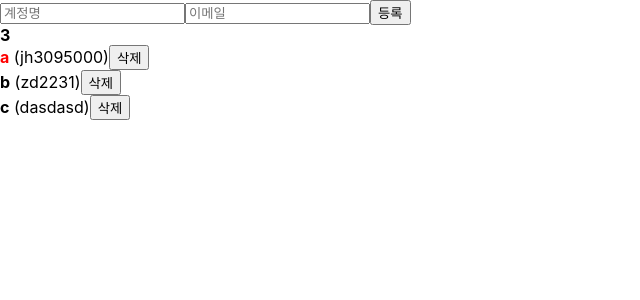
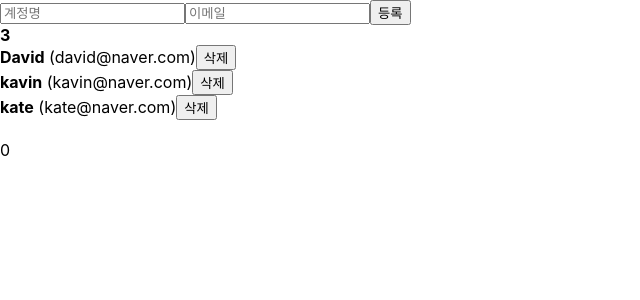
Before and after one commit to JeongBin0227/React-Study, a React (Create React App) app in the folder react-tutorial/begin-react/: page / in a window 1280 px wide. Shown: the top 300 px of the page, without its empty margins (0-640 px from the left). Built offline with nearby package versions, Linux system fonts and the light colour scheme.

Commit message:
[ADD] callback 함수를 이용하여 최적화

```diff
--- a/react-tutorial/begin-react/src/App.js
+++ b/react-tutorial/begin-react/src/App.js
@@ -1,6 +1,12 @@
-import React, {useState, useRef} from "react";
+import React, {useState, useRef, useMemo, useCallback} from "react";
 import UserList from './UserList.js';
 import CreateUser from './createUser.js'
+
+function countActiveUsers(users){
+  console.log("활성 사용자 수를 세는중..")
+  return users.filter(user=>user.active).length
+}
+
 function App() {
   const [inputs, setInputs] = useState({
     username:'',
@@ -8,62 +14,60 @@ function App() {
   });
   const {username,email} = inputs;
 
-  const onChange = (e) => {
+  const onChange = useCallback((e) => {
     const {name, value} = e.target;
         setInputs({
             ...inputs,
             [name] : value,
         });
 
-  }
+  })
   const [users,setUsers] = useState([
     {
         id : 1,
-        username : 'a',
-        email:'jh3095000',
-        active:true,
+        username : 'David',
+        email:'david@naver.com',
+        active:false,
     },
     {
         id : 2,
-        username : 'b',
-        email:'zd2231',
+        username : 'kavin',
+        email:'kavin@naver.com',
         active:false,
     },
     {
         id : 3,
-        username : 'c',
-        email:'dasdasd',
+        username : 'kate',
+        email:'kate@naver.com',
         active:false,
     },
   ])
   const nextId = useRef(4);
 
-  const onCreate = () => {
+  const onCreate = useCallback(() => {
     const user ={
       id:nextId.current,
       username,
       email
     }
-    setUsers(users.concat(user))
-    console.log(users)
-    setUsers([...users,user])
-    console.log(users)
-
+    setUsers(users=>users.concat(user))
     setInputs({
       username:'',
       email:''
 
   });
     nextId.current+=1;
-  }
+  },[username,email])
 
-  const onDelite=(id)=>{
-    setUsers(users.filter(users => users.id !== id))
-  }
+  const onDelite=useCallback((id)=>{
+    setUsers(users => users.filter(users => users.id !== id))
+  },[])
 
-  const onToggle=(id)=>{
-    setUsers(users.map(user => user.id===id?{...user,active:!user.active}:user))
-  }
+  const onToggle=useCallback((id)=>{
+    setUsers(users => users.map(user => user.id===id?{...user,active:!user.active}:user))
+  },[])
+
+  const count = useMemo(()=>countActiveUsers(users),[users]);
   return (
     <div>
       <CreateUser username={username} email={email} onChange={onChange} onCreate = {onCreate}/>
@@ -71,6 +75,7 @@ function App() {
       <b>{users.length}</b>
       <UserList users={users} onDelite={onDelite} onToggle={onToggle}/>
       <br></br>
+      {count}
     </div>
   );
 }
--- a/react-tutorial/begin-react/src/UserList.js
+++ b/react-tutorial/begin-react/src/UserList.js
@@ -1,40 +1,22 @@
-import React from 'react'
-function User({user, onDelite,onToggle}){
+import React,{useEffect} from 'react'
+const User = React.memo(function User({user, onDelite,onToggle}){
     return(
         <div>
             <b onClick={()=>onToggle(user.id)}style={{color: user.active?'red':'black'}}>{user.username}</b> <span>({user.email})</span>
             <button onClick={()=>onDelite(user.id)}>삭제</button>
         </div>
     )
-}
-function UserList({users, onDelite,onToggle}){
-    // const users = [
-    //     {
-    //         id : 1,
-    //         username : 'a',
-    //         email:'jh3095000',
-    //     },
-    //     {
-    //         id : 2,
-    //         username : 'b',
-    //         email:'zd2231',
-    //     },
-    //     {
-    //         id : 3,
-    //         username : 'c',
-    //         email:'dasdasd',
-    //     },
-    // ]
-
+})
+const UserList = React.memo(function UserList({users, onDelite,onToggle}){
     return(
        <div>
            {
            users.map(
-            users => (<User user={users} onDelite={onDelite} onToggle={onToggle}/>)
+            users => (<User user={users} key={users.id}onDelite={onDelite} onToggle={onToggle}/>)
            )
             }
        </div>
     )
-}
+})
 
-export default UserList;
+export default React.memo(UserList);
--- a/react-tutorial/begin-react/src/createUser.js
+++ b/react-tutorial/begin-react/src/createUser.js
@@ -1,6 +1,7 @@
 import React from 'react'
 
 function CreateUser({username, email, onChange, onCreate}){
+    console.log("cdsds")
     return(
         <>
             <input
@@ -20,4 +21,4 @@ function CreateUser({username, email, onChange, onCreate}){
     )
 }
 
-export default CreateUser;
+export default React.memo(CreateUser);
```
